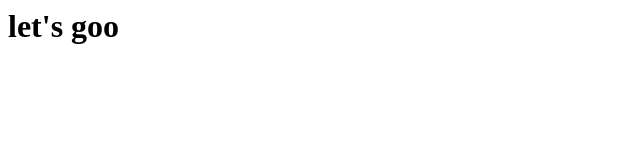
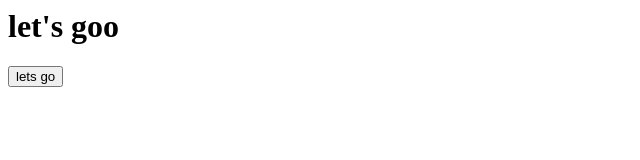
Before and after one commit to keon-ai/KEON, a plain HTML site: page Index.html in a window 1280 px wide. Shown: the whole page, without its empty margins (0-640 px from the left). Drawn offline with Linux system fonts and the light colour scheme.

Commit message:
Update Index.html

```diff
--- a/Index.html
+++ b/Index.html
@@ -1 +1,2 @@
 <h1>let's goo</h1>
+<button>lets go</button>
```
